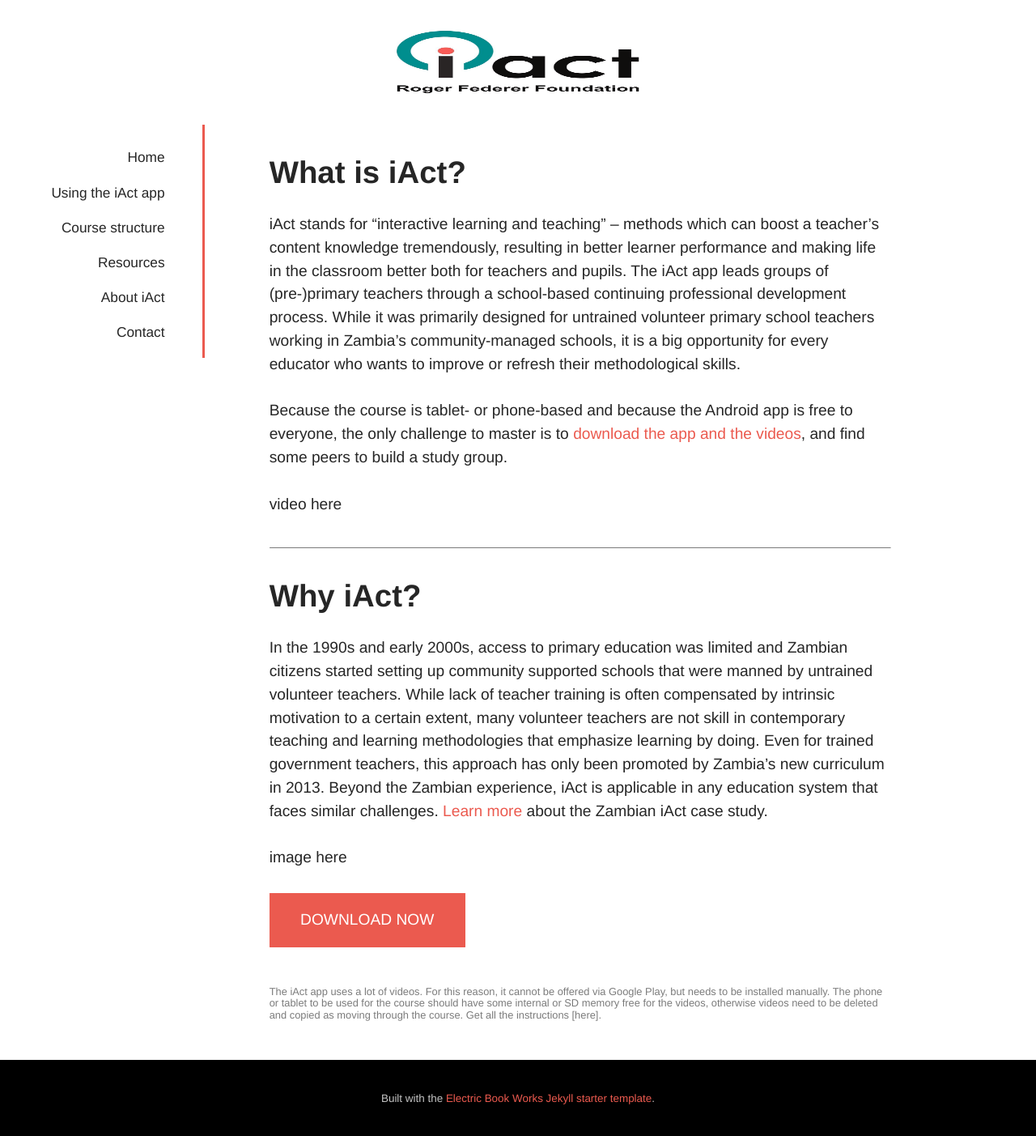
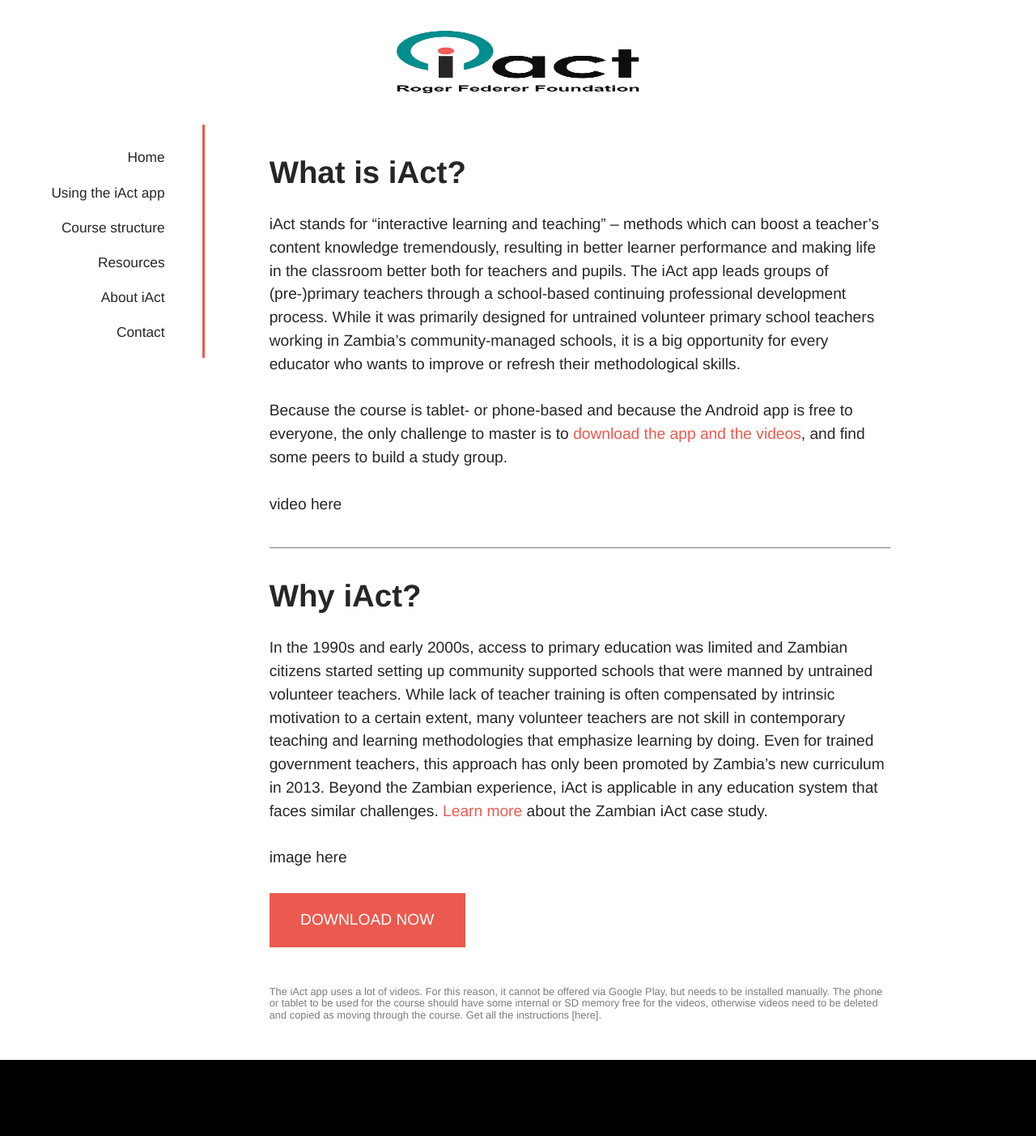
Before and after one commit to electricbookworks/rff-iact, a Jekyll site: the page built from index.md, in a window 1280 px wide. Shown: the top 1403 px of the page at 81% size. Built offline with Jekyll 4.4.1, drawn with Linux system fonts in a browser that asks for light colours.

Commit message:
Remove EBW footer

```diff
--- a/_data/locales.yml
+++ b/_data/locales.yml
@@ -138,7 +138,7 @@ en:
   excerpt:
     more: "More"
   footer:
-    credit: "Built with the [Electric Book Works](https://electricbookworks.com) [Jekyll starter template](https://github.com/electricbookworks/jekyll-starter)."
+    credit: ""
   input:
     send: "Send"
     submit: "Submit"
```
